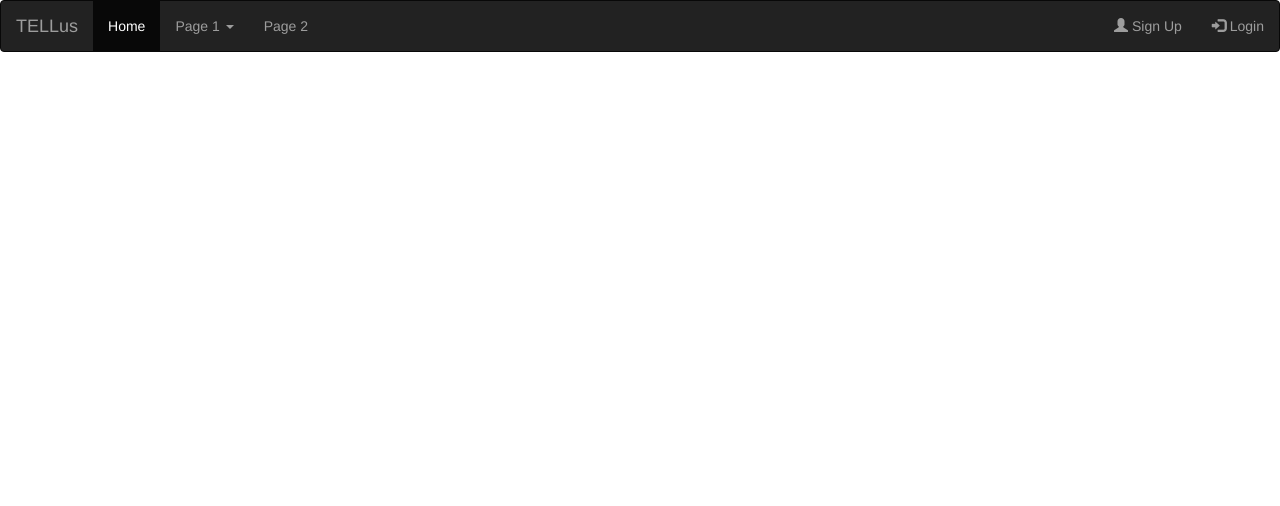
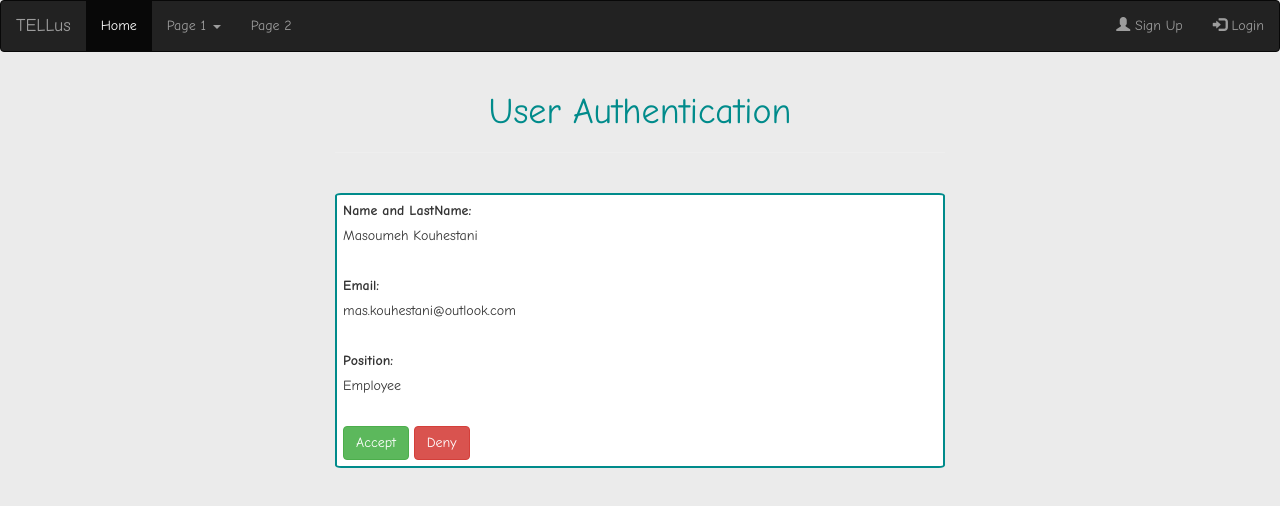
Before and after one commit to MasoumehKouhestani/IEProject, a website: page src/userAuthentication.html in a window 1280 px wide. Drawn offline with nearby package versions, Linux system fonts and the light colour scheme.

Commit message:
user authentication css,html first edit

```diff
--- a/src/css/signup.css
+++ b/src/css/signup.css
@@ -42,6 +42,6 @@ h1 {
 }
 
 /*--Type Radio Button--*/
-#student_type_signup, #non-student-type_signup {
+input[name=type_signup] {
   width: 10%;
 }
--- a/src/css/userAuthentication.css
+++ b/src/css/userAuthentication.css
@@ -0,0 +1,22 @@
+/*--Body--*/
+body {
+  background-color: #ebebeb;
+}
+
+/*--Font--*/
+* {
+  font-family: "Comic Sans MS", serif;
+}
+
+/*--User Authentication Header--*/
+h1 {
+  color: darkcyan;
+}
+
+/*--Information Box--*/
+.person_info {
+  padding: 1%;
+  border: 2px solid darkcyan;
+  border-radius: 1%;
+  background-color: white;
+}
--- a/src/userAuthentication.html
+++ b/src/userAuthentication.html
@@ -1,8 +1,8 @@
 <!DOCTYPE html>
 <html lang="en">
 <head>
-    <meta charset="UTF-8">
-    <title>User Authentication</title>
+  <meta charset="UTF-8">
+  <title>User Authentication</title>
   <link rel="stylesheet" href="https://maxcdn.bootstrapcdn.com/bootstrap/3.4.0/css/bootstrap.min.css">
   <script src="https://ajax.googleapis.com/ajax/libs/jquery/3.3.1/jquery.min.js"></script>
   <script src="https://maxcdn.bootstrapcdn.com/bootstrap/3.4.0/js/bootstrap.min.js"></script>
@@ -33,5 +33,26 @@
   </div>
 </nav>
 
+
+<div class="col-lg-3"></div>
+<div class="col-lg-6">
+  <h1 class="text-center">User Authentication</h1>
+  <hr>
+  <br/>
+
+  <div class="person_info">
+    <label>Name and LastName:</label><br>
+    <p>Masoumeh Kouhestani</p><br>
+    <label>Email:</label><br>
+    <p>mas.kouhestani@outlook.com</p><br>
+    <label>Position:</label><br>
+    <p>Employee</p><br>
+    <form method="post">
+      <button type="submit" class="btn btn-success">Accept</button>
+      <button type="submit" class="btn btn-danger">Deny</button>
+    </form>
+  </div>
+</div>
+
 </body>
 </html>
```
Also changed, not shown: src/signup.html (+4 -2 lines).
